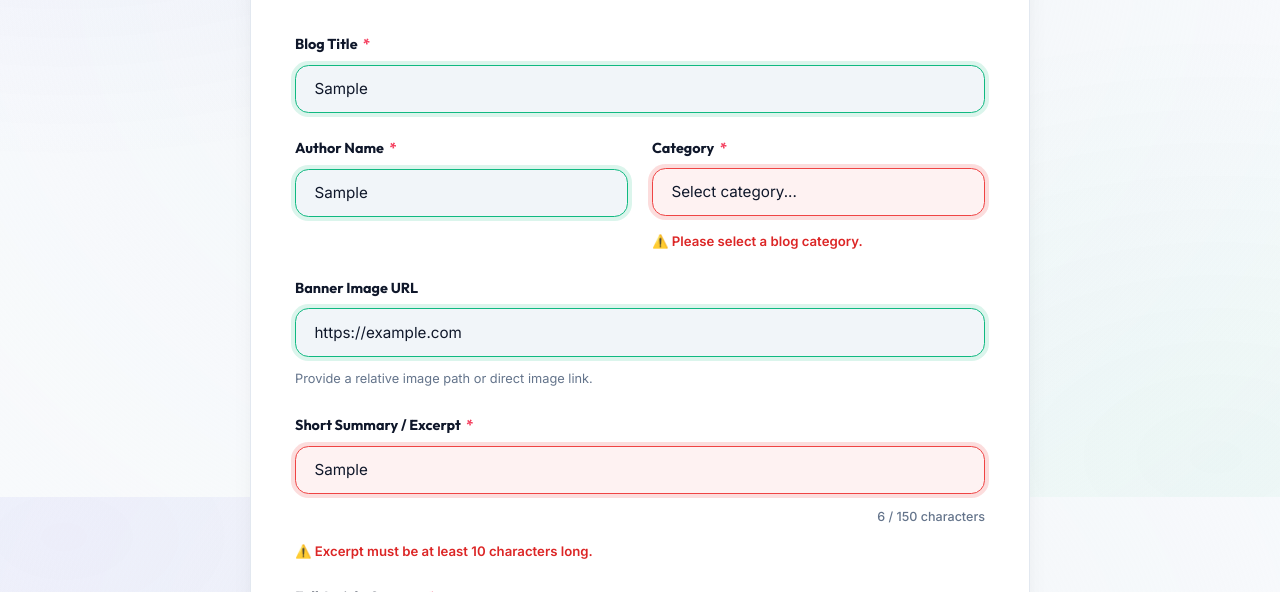
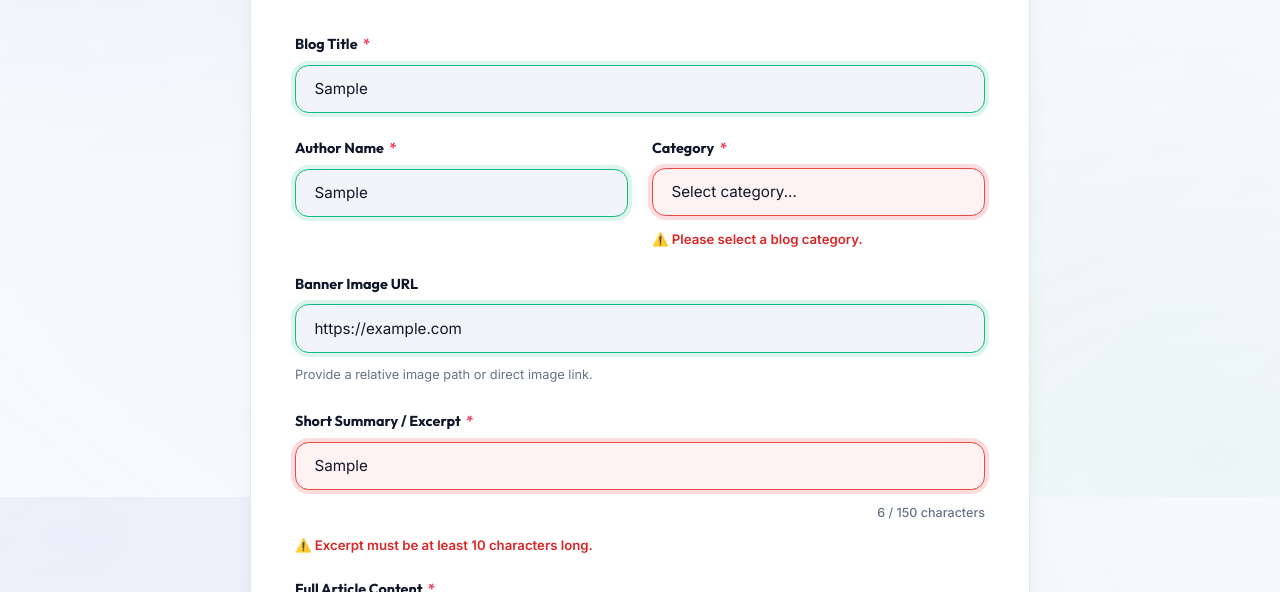
Before and after one commit to Bhavikpathak8/internship_project, a website: page public/add-blog.html in a window 1280 px wide. Both pictures are taken after typing "Sample", "Sample", "https://example.com", "Sample", "Sample" into the empty fields and a click on the button "🚀 Publish Article". Shown: the part 303-895 px from the top of the page. Drawn offline with Linux system fonts and the light colour scheme; no server answers.

Commit message:
style: refine form error feedback message layout spacing

```diff
--- a/public/styles.css
+++ b/public/styles.css
@@ -369,6 +369,7 @@ textarea.input-success {
     display: flex;
     align-items: center;
     gap: 0.3rem;
+    line-height: 1.3;
     animation: fadeIn 0.2s ease-in-out;
 }
 
```
